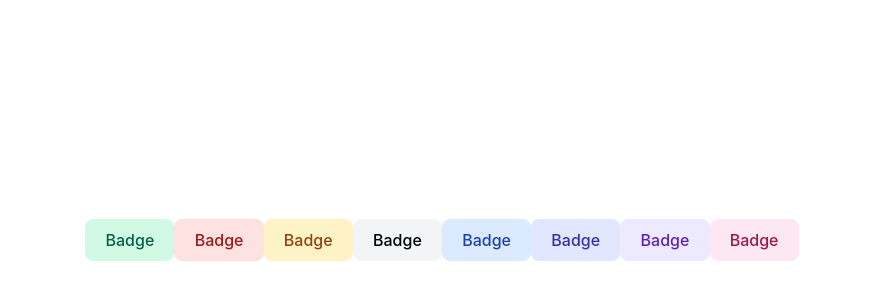
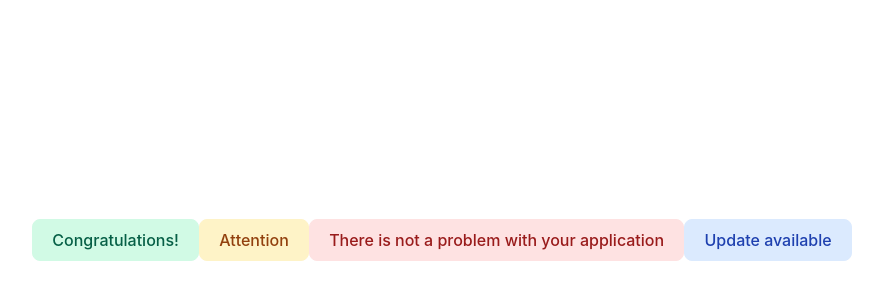
Before and after one commit to DKT15/component-library, a React (Vite) app: page / in a window 1280 px wide. Shown: the part 160-460 px from the top of the page, without its empty margins (198-1081 px from the left). Built offline with nearby package versions, Linux system fonts and the light colour scheme.

Commit message:
added to the code.

```diff
--- /dev/null
+++ b/components/Banner/Banner.css
@@ -0,0 +1,27 @@
+button.button-green {
+    color: #065F46;
+    background-color: #D1FAE5;
+    border-color: #D1FAE5;
+    border-radius: 8px;
+}
+
+button.button-red {
+    color: #991B1B;
+    background-color: #FEE2E2;
+    border-color: #FEE2E2;
+    border-radius: 8px;
+}
+
+button.button-yellow {
+    color: #92400E;
+    background-color: #FEF3C7;
+    border-color: #FEF3C7;
+    border-radius: 8px;
+}
+
+button.button-blue {
+    color: #1E40AF;
+    background-color: #DBEAFE;
+    border-color: #DBEAFE;
+    border-radius: 8px;
+}
--- /dev/null
+++ b/components/Banner/Banner.jsx
@@ -0,0 +1,14 @@
+import React from "react";
+import classnames from "classnames";
+import "./Banner.css";
+
+export default function Banner({ children, color, className, ...rest }) {
+  let colorClass = color && `button-${color}`;
+  const allClasses = classnames(className, colorClass);
+
+  return (
+    <button className={allClasses} {...rest}>
+      {children}
+    </button>
+  );
+}
--- a/src/App.jsx
+++ b/src/App.jsx
@@ -1,20 +1,33 @@
 import React from "react";
 import "./App.css";
-import Badge from "../components/Badge/Badge";
+import Banner from "../components/Banner/Banner";
+// import Badge from "../components/Badge/Badge";
 
 function App() {
   return (
     <main>
-      <Badge color="green">Badge</Badge>
-      <Badge color="red">Badge</Badge>
-      <Badge color="yellow">Badge</Badge>
-      <Badge color="gray">Badge</Badge>
-      <Badge color="blue">Badge</Badge>
-      <Badge color="indigo">Badge</Badge>
-      <Badge color="purple">Badge</Badge>
-      <Badge color="pink">Badge</Badge>
+      <Banner color="green">Congratulations!</Banner>
+      <Banner color="yellow">Attention</Banner>
+      <Banner color="red">There is not a problem with your application</Banner>
+      <Banner color="blue">Update available</Banner>
     </main>
   );
 }
 
+// THIS LINKS TO THE BADGE COMPONENT.
+// function App() {
+//   return (
+//     <main>
+//       <Badge color="green">Badge</Badge>
+//       <Badge color="red">Badge</Badge>
+//       <Badge color="yellow">Badge</Badge>
+//       <Badge color="gray">Badge</Badge>
+//       <Badge color="blue">Badge</Badge>
+//       <Badge color="indigo">Badge</Badge>
+//       <Badge color="purple">Badge</Badge>
+//       <Badge color="pink">Badge</Badge>
+//     </main>
+//   );
+// }
+
 export default App;
```
